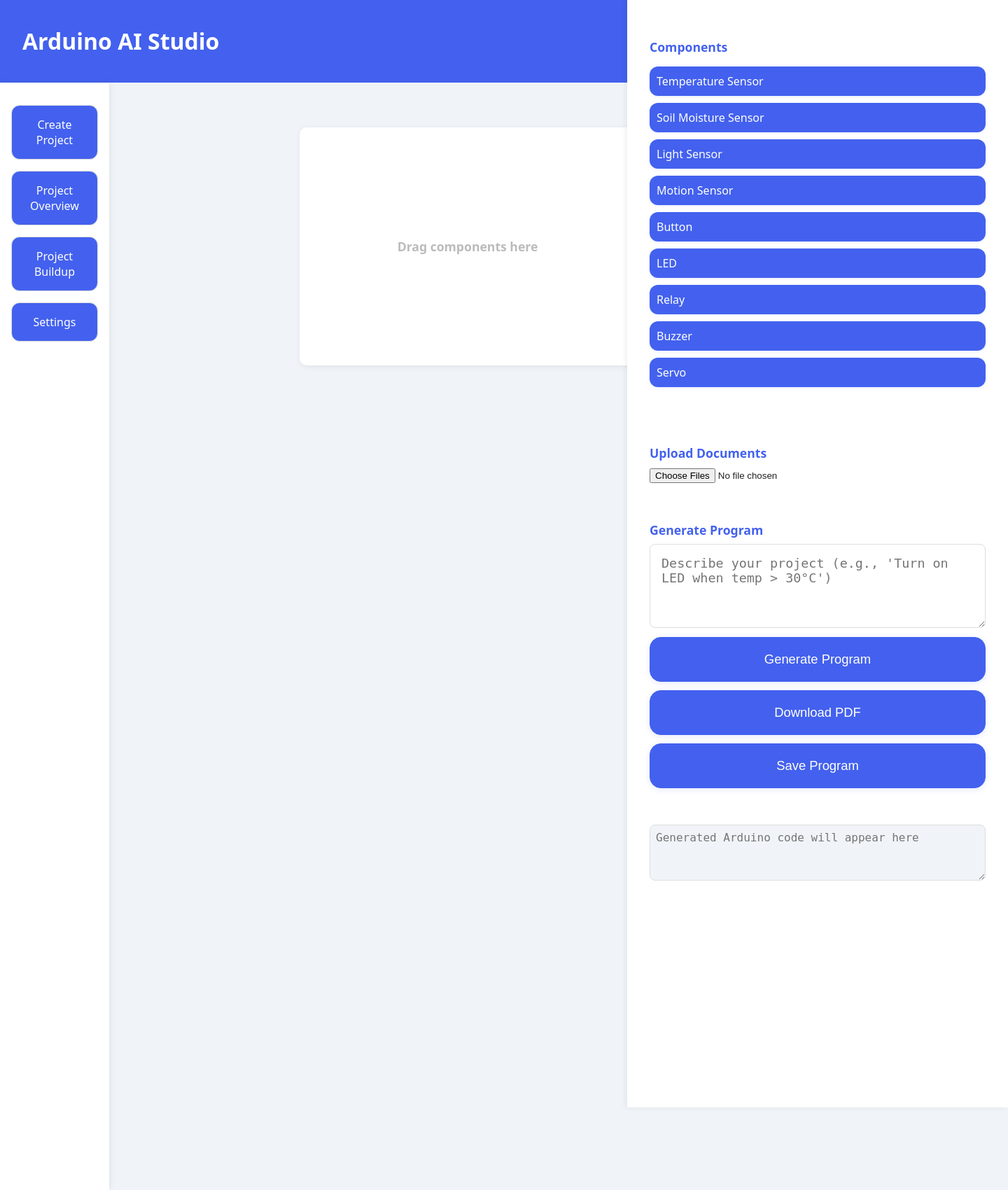
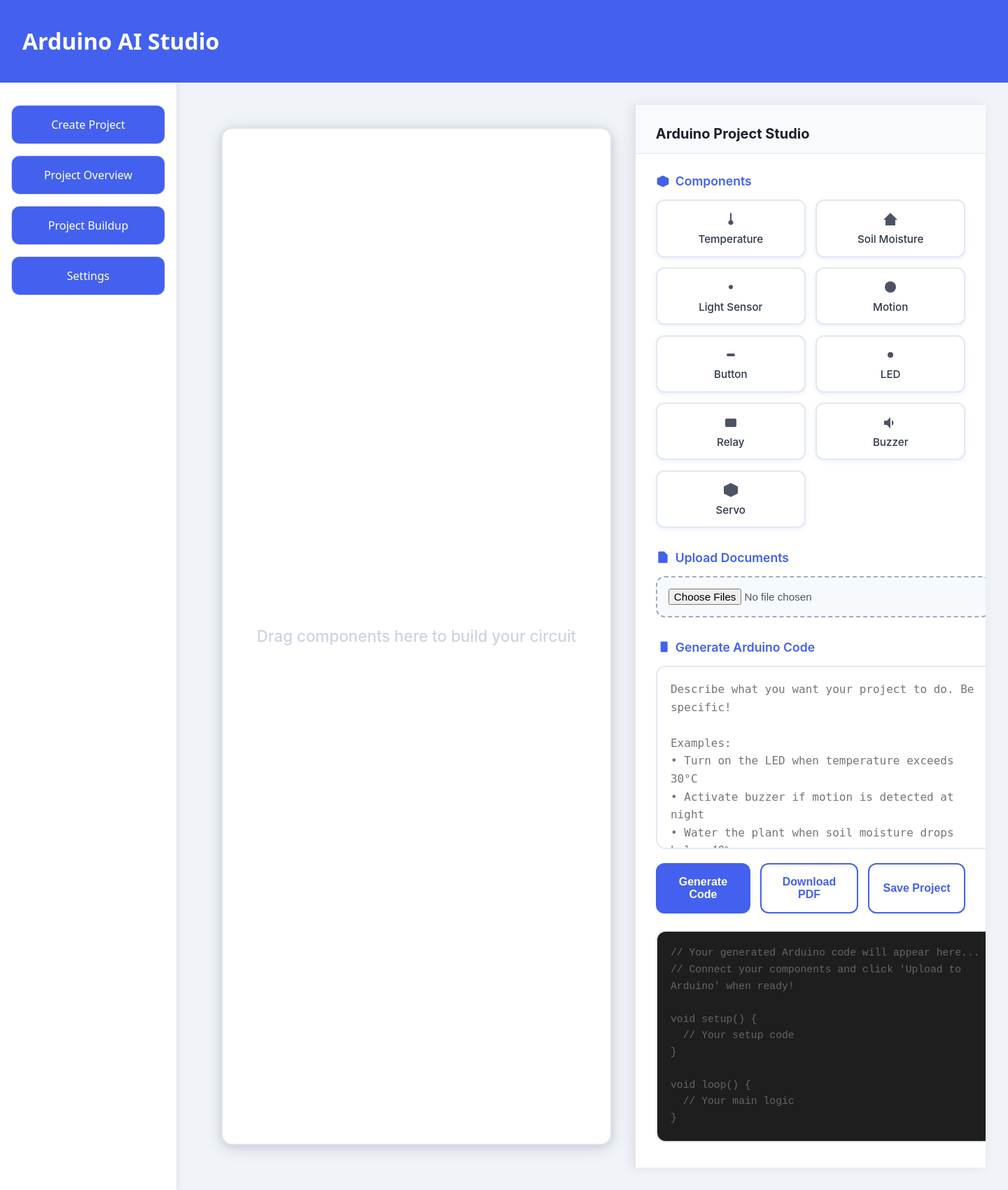
Before and after one commit to Cigla1987/AI-NOUI, a Flask app: page /project-buildup in a window 1440 px wide. Shown: the whole page at 70% size. Run offline with Flask 3, Linux system fonts and the light colour scheme; the visitor is signed in with stand-in values (Sample User, id 1).

Commit message:
Update project_buildup.html layout and sidebar width

```diff
--- a/templates/project_buildup.html
+++ b/templates/project_buildup.html
@@ -5,224 +5,425 @@
     display: flex;
     height: 100vh;
     background: #f0f4f8;
-    position: relative;
+    font-family: -apple-system, BlinkMacSystemFont, 'Segoe UI', Roboto, sans-serif;
   }
-  #right-sidemenu {
-    width: 480px;
+
+  #canvas {
+    flex: 1;
     background: #fff;
-    color: #222;
-    padding: 2rem 2rem;
-    box-shadow: -2px 0 8px #0001;
-    display: flex;
-    flex-direction: column;
-    gap: 2rem;
-    overflow-y: auto;
-    position: fixed;
-    top: 0;
-    right: 0;
-    height: 100vh;
-    z-index: 100;
-  }
-  .main-container > #canvas {
-    margin-left: 240px;
-    margin-right: 500px;
-  }
-  #canvas {
-    width: 480px;
-    height: 340px;
-    background: #fff;
-    margin: 2rem 2rem 2rem 0;
-    border-radius: 10px;
-    box-shadow: 0 2px 8px #0001;
+    margin: 2rem;
+    border-radius: 16px;
+    box-shadow: 0 4px 24px #0002, 0 2px 8px #4361ee22;
+    border: 2px solid #e0e4ea;
     position: relative;
     overflow: hidden;
-    flex-shrink: 0;
     display: flex;
     align-items: center;
     justify-content: center;
   }
+
   #canvas h3 {
-    color: #bbb;
-    text-align: center;
+    color: #cbd5e0;
+    font-size: 1.4em;
+    pointer-events: none;
+    font-weight: 500;
+  }
+
+  /* WIDER & CLEANER RIGHT SIDEBAR */
+  #right-sidemenu {
+     width: 500px;
+    background: #ffffff;
+    border-left: 2px solid #e0e4ea;
+    box-shadow: -4px 0 16px rgba(0,0,0,0.08);
+    display: flex;
+    flex-direction: column;
+    height: 100vh;
+  }
+
+  .sidebar-header {
+    padding: 1.8rem 1.8rem 1rem;
+    background: #f8fafc;
+    border-bottom: 1px solid #e2e8f0;
+  }
+
+  .sidebar-header h3 {
     margin: 0;
-    font-size: 1.1em;
-    position: absolute;
-    top: 50%;
-    left: 50%;
-    transform: translate(-50%, -50%);
-    pointer-events: none;
+    font-size: 1.25rem;
+    font-weight: 700;
+    color: #1a202c;
   }
+
+  .sidebar-content {
+    flex: 1;
+    overflow-y: auto;
+    padding: 1.8rem;
+    padding-bottom: 2rem;
+    background: #ffffff;
+  }
+
+  /* Section Titles */
+  .section-title {
+    font-size: 1.1rem;
+    font-weight: 600;
+    color: #4361ee;
+    margin: 0 0 1rem 0;
+    display: flex;
+    align-items: center;
+    gap: 0.5rem;
+  }
+
+  .section-title svg {
+    width: 20px;
+    height: 20px;
+  }
+
+  /* Components Grid */
   #components-list {
-    margin-bottom: 1rem;
+    display: grid;
+    grid-template-columns: 1fr 1fr;
+    gap: 0.9rem;
+    margin-bottom: 2rem;
   }
-  #components-list h4 {
-    margin-bottom: 1rem;
-    color: #4361ee;
-    font-size: 1.1em;
-  }
-  #components-list .component {
-    background: #4361ee;
-    color: #fff;
-    margin-bottom: 10px;
-    padding: 10px;
-    border-radius: .75rem;
+
+  .component {
+    background: #ffffff;
+    color: #2d3748;
+    padding: 0.9rem 0.7rem;
+    border-radius: 12px;
     cursor: grab;
     user-select: none;
-    font-size: 1em;
+    font-size: 0.95rem;
+    font-weight: 500;
+    border: 2px solid #e2e8f0;
+    box-shadow: 0 2px 6px rgba(67,97,238,0.1);
+    transition: all 0.25s ease;
+    text-align: center;
+    display: flex;
+    flex-direction: column;
+    align-items: center;
+    gap: 0.4rem;
+  }
+
+  .component:hover {
+    background: #4361ee;
+    color: white;
+    border-color: #4361ee;
+    transform: translateY(-3px);
+    box-shadow: 0 8px 20px rgba(67,97,238,0.3);
+  }
+
+  .component:active {
+    cursor: grabbing;
+    transform: translateY(-1px);
+  }
+
+  .component svg {
+    width: 24px;
+    height: 24px;
+    opacity: 0.85;
+  }
+
+  /* Upload */
+  #documents-upload {
+    margin-bottom: 2rem;
+  }
+
+  #doc-upload {
+    width: 100%;
+    padding: 1rem;
+    border: 2px dashed #a0aec0;
+    border-radius: 12px;
+    background: #f7fafc;
+    font-size: 0.95rem;
+    color: #4a5568;
+    transition: all 0.2s;
+  }
+
+  #doc-upload:focus {
+    outline: none;
+    border-color: #4361ee;
+    background: white;
+    box-shadow: 0 0 0 4px rgba(67,97,238,0.15);
+  }
+
+  /* Prompt Area - BIG & COMFORTABLE */
+  #prompt {
+    width: 100%;
+    min-height: 220px;
+    padding: 1.2rem;
+    border: 2px solid #e2e8f0;
+    border-radius: 14px;
+    font-size: 1rem;
+    line-height: 1.6;
+    resize: vertical;
+    background: #ffffff;
+    margin-bottom: 1rem;
+    transition: all 0.2s;
+  }
+
+  #prompt:focus {
+    outline: none;
+    border-color: #4361ee;
+    box-shadow: 0 0 0 4px rgba(67,97,238,0.15);
+  }
+
+  /* Buttons */
+  .btn-group {
+    display: flex;
+    gap: 0.9rem;
+    margin-bottom: 1.5rem;
+  }
+
+  .btn {
+    flex: 1;
+    padding: 1rem;
+    border-radius: 12px;
+    font-weight: 600;
+    font-size: 1rem;
+    cursor: pointer;
+    transition: all 0.25s;
     border: none;
-    box-shadow: 0 1px 4px #4361ee22;
-    transition: background 0.2s;
   }
-  #components-list .component:hover {
-    background: #2746b0;
+
+  .btn-primary {
+    background: #4361ee;
+    color: white;
   }
+
+  .btn-primary:hover {
+    background: #3651d4;
+    transform: translateY(-2px);
+    box-shadow: 0 8px 20px rgba(67,97,238,0.35);
+  }
+
+  .btn-secondary {
+    background: #ffffff;
+    color: #4361ee;
+    border: 2px solid #4361ee;
+  }
+
+  .btn-secondary:hover {
+    background: #4361ee;
+    color: white;
+  }
+
+  /* Code Output */
+  #code {
+    width: 100%;
+    min-height: 260px;
+    padding: 1.2rem;
+    border: 2px solid #e2e8f0;
+    border-radius: 14px;
+    background: #1e1e1e;
+    color: #d4d4d4;
+    font-family: 'Fira Code', 'Courier New', monospace;
+    font-size: 0.92rem;
+    line-height: 1.6;
+    resize: vertical;
+  }
+
+  #code::placeholder {
+    color: #666;
+  }
+
+  /* Placed components on canvas */
   .placed-component {
     position: absolute;
-    min-width: 80px;
-    min-height: 30px;
-    background: #e3e3e3;
-    border: 1px solid #bbb;
-    border-radius: .75rem;
-    padding: 8px;
+    min-width: 100px;
+    min-height: 48px;
+    background: #dbeafe;
+    border: 2px solid #4361ee;
+    border-radius: 14px;
+    padding: 10px 14px;
     cursor: move;
-    box-shadow: 0 1px 4px #0001;
-    z-index: 1;
-    color: #222;
-    font-size: 1em;
+    box-shadow: 0 6px 16px rgba(67,97,238,0.25);
+    z-index: 10;
+    color: #1e40af;
+    font-weight: 600;
+    font-size: 0.95rem;
+    display: flex;
+    align-items: center;
+    justify-content: center;
     text-align: center;
   }
-  #documents-upload h4, #program-generation h4 {
-    color: #4361ee;
-    margin-bottom: .5rem;
-    font-size: 1.1em;
+
+  /* Responsive */
+  @media (max-width: 1400px) {
+    #right-sidemenu { width: 340px; }
   }
-  #prompt {
-    width: 100%;
-    min-height: 120px;
-    margin-bottom: .5rem;
-    border-radius: .5rem;
-    border: 1px solid #ddd;
-    padding: 1rem;
-    font-size: 1.15em;
-    box-sizing: border-box;
-    resize: vertical;
-  }
-  #generate, #download-pdf, #save-program {
-    width: 100%;
-    padding: 1.25rem;
-    border-radius: 1rem;
-    border: 1px solid #4361ee;
-    background: #4361ee;
-    color: #fff;
-    font-size: 1.15em;
-    font-weight: 500;
-    cursor: pointer;
-    margin-bottom: .75rem;
-    transition: background 0.2s;
-    box-shadow: 0 2px 8px #4361ee22;
-  }
-  #generate:hover, #download-pdf:hover, #save-program:hover {
-    background: #2746b0;
-  }
-  #code {
-    width: 100%;
-    min-height: 80px;
-    border-radius: .5rem;
-    border: 1px solid #ddd;
-    padding: .5rem;
-    font-size: 1em;
-    box-sizing: border-box;
-    margin-top: .5rem;
-    background: #f0f4f8;
-    color: #222;
+  @media (max-width: 1100px) {
+    #right-sidemenu { width: 100%; max-width: 380px; }
+    .main-container { flex-direction: column; }
+    #canvas { margin: 1.5rem; min-height: 500px; }
   }
 </style>
+
 <div class="main-container">
   <div id="canvas">
-    <h3>Drag components here</h3>
+    <h3>Drag components here to build your circuit</h3>
   </div>
+
   <aside id="right-sidemenu">
-    <div id="components-list">
-      <h4>Components</h4>
-      <div class="component" draggable="true" data-kind="Temp">Temperature Sensor</div>
-      <div class="component" draggable="true" data-kind="Soil">Soil Moisture Sensor</div>
-      <div class="component" draggable="true" data-kind="Light">Light Sensor</div>
-      <div class="component" draggable="true" data-kind="Motion">Motion Sensor</div>
-      <div class="component" draggable="true" data-kind="Button">Button</div>
-      <div class="component" draggable="true" data-kind="LED">LED</div>
-      <div class="component" draggable="true" data-kind="Relay">Relay</div>
-      <div class="component" draggable="true" data-kind="Buzzer">Buzzer</div>
-      <div class="component" draggable="true" data-kind="Servo">Servo</div>
+    <div class="sidebar-header">
+      <h3>Arduino Project Studio</h3>
     </div>
-    <div id="documents-upload">
-      <h4>Upload Documents</h4>
-      <input type="file" id="doc-upload" multiple>
+
+    <div class="sidebar-content">
+      <!-- Components -->
+      <div class="section-title">
+        <svg fill="currentColor" viewBox="0 0 24 24"><path d="M12 2L2 7v10l10 5 10-5V7L12 2z"/></svg>
+        Components
+      </div>
+      <div id="components-list">
+        <div class="component" draggable="true" data-kind="Temp">
+          <svg fill="currentColor" viewBox="0 0 24 24"><path d="M12 2a1 1 0 0 0-1 1v9.5a3.5 3.5 0 1 0 2 0V3a1 1 0 0 0-1-1z"/></svg>
+          Temperature
+        </div>
+        <div class="component" draggable="true" data-kind="Soil">
+          <svg fill="currentColor" viewBox="0 0 24 24"><path d="M12 2L2 12h3v8h14v-8h3L12 2z"/></svg>
+          Soil Moisture
+        </div>
+        <div class="component" draggable="true" data-kind="Light">
+          <svg fill="currentColor" viewBox="0 0 24 24"><path d="M12 9a3 3 0 1 0 0 6 3 3 0 0 0 0-6z"/></svg>
+          Light Sensor
+        </div>
+        <div class="component" draggable="true" data-kind="Motion">
+          <svg fill="currentColor" viewBox="0 0 24 24"><path d="M12 4a8 8 0 1 0 0 16 8 8 0 0 0 0-16z"/></svg>
+          Motion
+        </div>
+        <div class="component" draggable="true" data-kind="Button">
+          <svg fill="currentColor" viewBox="0 0 24 24"><rect x="6" y="10" width="12" height="4" rx="2"/></svg>
+          Button
+        </div>
+        <div class="component" draggable="true" data-kind="LED">
+          <svg fill="currentColor" viewBox="0 0 24 24"><circle cx="12" cy="12" r="4"/><path d="M12 2v2m0 16v2m8-8h2M4 12H2m15.364-6.364l1.414-1.414M6.222 17.778l-1.414 1.414m0-12.728L6.222 6.636m11.556 11.556l1.414 1.414"/></svg>
+          LED
+        </div>
+        <div class="component" draggable="true" data-kind="Relay">
+          <svg fill="currentColor" viewBox="0 0 24 24"><rect x="4" y="6" width="16" height="12" rx="2"/></svg>
+          Relay
+        </div>
+        <div class="component" draggable="true" data-kind="Buzzer">
+          <svg fill="currentColor" viewBox="0 0 24 24"><path d="M3 9v6h4l5 5V4L7 9H3zm13.5 3c0-1.77-1.02-3.29-2.5-4.03v8.05c1.48-.73 2.5-2.25 2.5-4.02z"/></svg>
+          Buzzer
+        </div>
+        <div class="component" draggable="true" data-kind="Servo">
+          <svg fill="currentColor" viewBox="0 0 24 24"><path d="M12 2L2 7v10l10 5 10-5V7L12 2z"/></svg>
+          Servo
+        </div>
+      </div>
+
+      <!-- Upload -->
+      <div id="documents-upload">
+        <div class="section-title">
+          <svg fill="currentColor" viewBox="0 0 24 24"><path d="M14 2H6a2 2 0 0 0-2 2v16a2 2 0 0 0 2 2h12a2 2 0 0 0 2-2V8l-6-6z"/></svg>
+          Upload Documents
+        </div>
+        <input type="file" id="doc-upload" multiple accept=".pdf,.docx,.txt,.jpg,.png,.ino">
+      </div>
+
+      <!-- Generate Program -->
+      <div id="program-generation">
+        <div class="section-title">
+          <svg fill="currentColor" viewBox="0 0 24 24"><path d="M9.5 3A1.5 1.5 0 0 0 8 4.5v15A1.5 1.5 0 0 0 9.5 21h9A1.5 1.5 0 0 0 20 19.5v-15A1.5 1.5 0 0 0 18.5 3h-9z"/></svg>
+          Generate Arduino Code
+        </div>
+
+        <textarea id="prompt" placeholder="Describe what you want your project to do. Be specific!
+
+Examples:
+• Turn on the LED when temperature exceeds 30°C
+• Activate buzzer if motion is detected at night
+• Water the plant when soil moisture drops below 40%
+• Open the servo gate when button is pressed twice
+• Log light level every 10 seconds and blink LED if too dark
+• Turn relay ON for 5 seconds when soil is dry"></textarea>
+
+        <div class="btn-group">
+          <button id="generate" class="btn btn-primary">Generate Code</button>
+          <button id="download-pdf" class="btn btn-secondary">Download PDF</button>
+          <button id="save-program" class="btn btn-secondary">Save Project</button>
+        </div>
+      </div>
+
+      <!-- Code Output -->
+      <textarea id="code" readonly placeholder="// Your generated Arduino code will appear here...
+// Connect your components and click 'Upload to Arduino' when ready!
+
+void setup() {
+  // Your setup code
+}
+
+void loop() {
+  // Your main logic
+}"></textarea>
     </div>
-    <div id="program-generation">
-      <h4>Generate Program</h4>
-      <textarea id="prompt" placeholder="Describe your project (e.g., 'Turn on LED when temp > 30°C')"></textarea>
-      <button id="generate">Generate Program</button>
-      <button id="download-pdf">Download PDF</button>
-      <button id="save-program">Save Program</button>
-    </div>
-    <textarea id="code" readonly placeholder="Generated Arduino code will appear here"></textarea>
   </aside>
 </div>
+
 <script>
 document.addEventListener('DOMContentLoaded', () => {
-  // Drag from sidebar
-  const components = document.querySelectorAll('#components-list .component');
+  const components = document.querySelectorAll('.component');
   const canvas = document.getElementById('canvas');
   let draggedKind = null;
 
   components.forEach(c => {
     c.addEventListener('dragstart', e => {
       draggedKind = c.dataset.kind;
+      c.style.opacity = '0.5';
+    });
+    c.addEventListener('dragend', () => {
+      c.style.opacity = '1';
     });
   });
 
-  canvas.addEventListener('dragover', e => {
-    e.preventDefault();
-  });
-
+  canvas.addEventListener('dragover', e => e.preventDefault());
   canvas.addEventListener('drop', e => {
     e.preventDefault();
     if (!draggedKind) return;
-    const x = e.offsetX;
-    const y = e.offsetY;
-    const newElem = document.createElement('div');
-    newElem.className = 'placed-component';
-    newElem.style.left = x + 'px';
-    newElem.style.top = y + 'px';
-    newElem.textContent = draggedKind;
-    makeDraggable(newElem);
-    canvas.appendChild(newElem);
+
+    const rect = canvas.getBoundingClientRect();
+    const x = e.clientX - rect.left - 50;
+    const y = e.clientY - rect.top - 24;
+
+    const el = document.createElement('div');
+    el.className = 'placed-component';
+    el.style.left = x + 'px';
+    el.style.top = y + 'px';
+    el.textContent = draggedKind;
+    makeDraggable(el);
+    canvas.appendChild(el);
+
     draggedKind = null;
   });
 
-  function makeDraggable(elem) {
-    let offsetX, offsetY, isDragging = false;
-    elem.addEventListener('mousedown', function(e) {
-      isDragging = true;
-      offsetX = e.offsetX;
-      offsetY = e.offsetY;
-      elem.style.zIndex = 1000;
+  function makeDraggable(el) {
+    let posX = 0, posY = 0, initX = 0, initY = 0;
+
+    el.addEventListener('mousedown', e => {
+      if (e.target !== el) return;
+      initX = e.clientX - posX;
+      initY = e.clientY - posY;
+      document.addEventListener('mousemove', move);
+      document.addEventListener('mouseup', stop);
+      el.style.zIndex = 1000;
     });
-    document.addEventListener('mousemove', function(e) {
-      if (!isDragging) return;
+
+    function move(e) {
+      posX = e.clientX - initX;
+      posY = e.clientY - initY;
       const rect = canvas.getBoundingClientRect();
-      let x = e.clientX - rect.left - offsetX;
-      let y = e.clientY - rect.top - offsetY;
-      // Keep inside canvas
-      x = Math.max(0, Math.min(x, canvas.clientWidth - elem.offsetWidth));
-      y = Math.max(0, Math.min(y, canvas.clientHeight - elem.offsetHeight));
-      elem.style.left = x + 'px';
-      elem.style.top = y + 'px';
-    });
-    document.addEventListener('mouseup', function() {
-      isDragging = false;
-      elem.style.zIndex = 1;
-    });
+      posX = Math.max(0, Math.min(posX, rect.width - el.offsetWidth));
+      posY = Math.max(0, Math.min(posY, rect.height - el.offsetHeight));
+      el.style.left = posX + 'px';
+      el.style.top = posY + 'px';
+    }
+
+    function stop() {
+      document.removeEventListener('mousemove', move);
+      document.removeEventListener('mouseup', stop);
+      el.style.zIndex = 10;
+    }
   }
 });
 </script>
```
